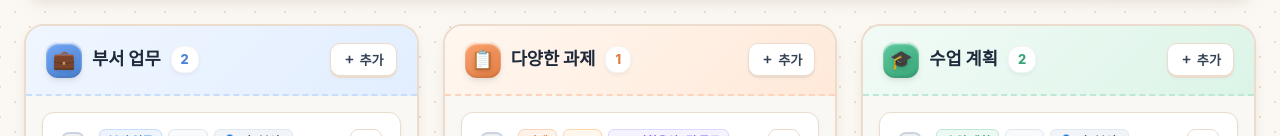
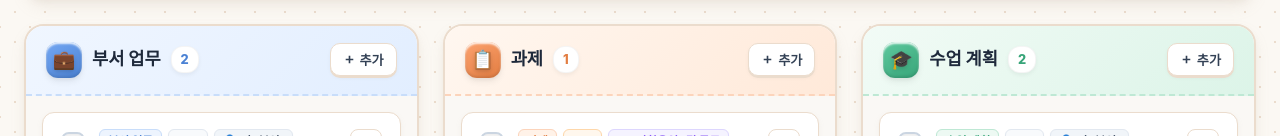
Before and after one commit to Joon9494/sample, a plain HTML site: page index.html in a window 1280 px wide. Shown: the part 423-559 px from the top of the page. Drawn offline with Linux system fonts and the light colour scheme.

Commit message:
과제 컬럼 타이틀 문구 수정 및 기획메모 추가

```diff
--- a/index.html
+++ b/index.html
@@ -1439,7 +1439,7 @@
             <div class="icon-tile icon-tile-task col-icon-box">
               <span>📋</span>
             </div>
-            <span class="col-title">다양한 과제</span>
+            <span class="col-title">과제</span>
             <span class="col-count" id="countTask">0</span>
           </div>
           <button class="btn-col-add-3d" data-category="task">
```
Also changed, not shown: 1 other file.
